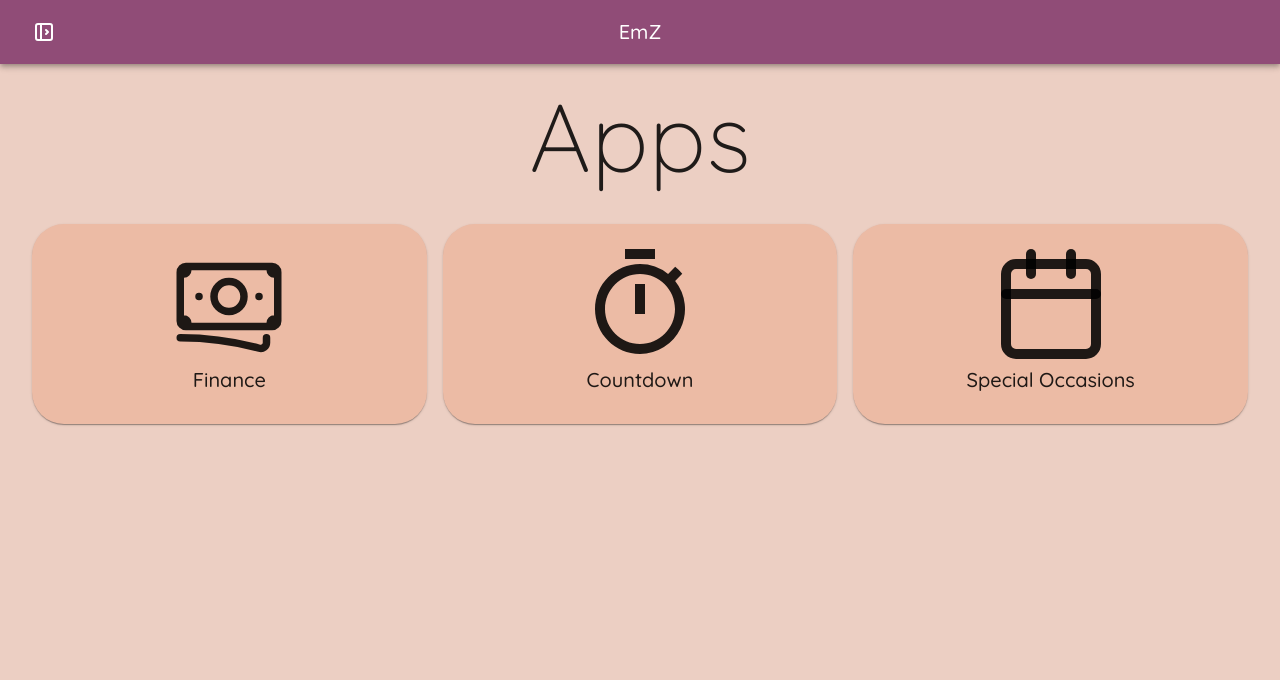
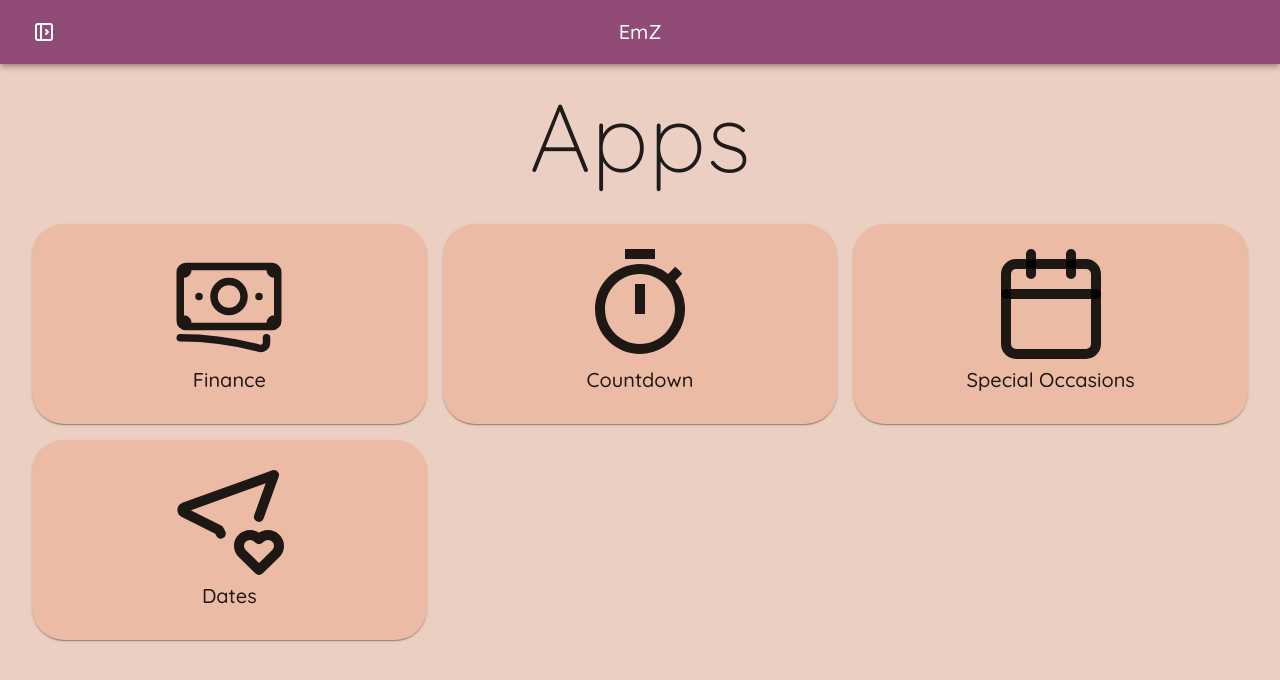
Before and after one commit to brianzheng205/EmZ, a Next.js app: page / in a window 1280 px wide. Shown: the top 680 px of the page. Built offline with nearby package versions, Linux system fonts and the light colour scheme.

Commit message:
Create page

```diff
--- a/app/components/layout/SideBar.tsx
+++ b/app/components/layout/SideBar.tsx
@@ -12,6 +12,7 @@ import { usePathname } from "next/navigation";
 import { FiHome, FiCalendar } from "react-icons/fi";
 import { HiOutlineBanknotes } from "react-icons/hi2";
 import { MdOutlineTimer } from "react-icons/md";
+import { TbLocationHeart } from "react-icons/tb";
 
 import { Route } from "../pages/RoutePage";
 import StyledLink from "../StyledLink";
@@ -31,6 +32,11 @@ export const ROUTES_WITHOUT_HOME: Route[] = [
     route: "/specialOccasions",
     label: "Special Occasions",
     icon: <FiCalendar />,
+  },
+  {
+    route: "/dates",
+    label: "Dates",
+    icon: <TbLocationHeart />,
   },
 ];
 
```
Also changed, not shown: app/dates/page.tsx (added, +10 -0 lines).
